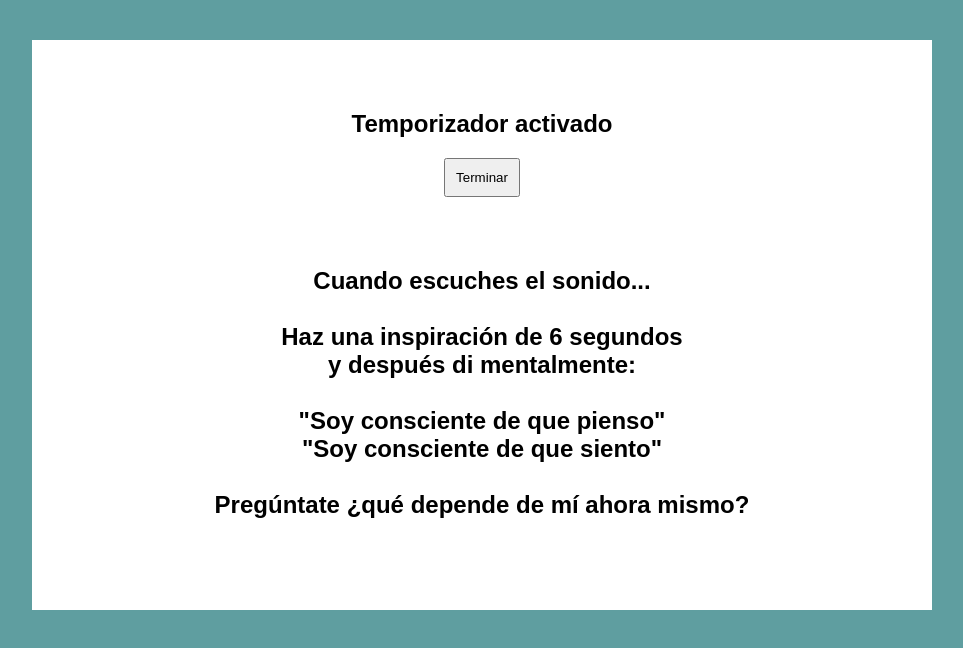
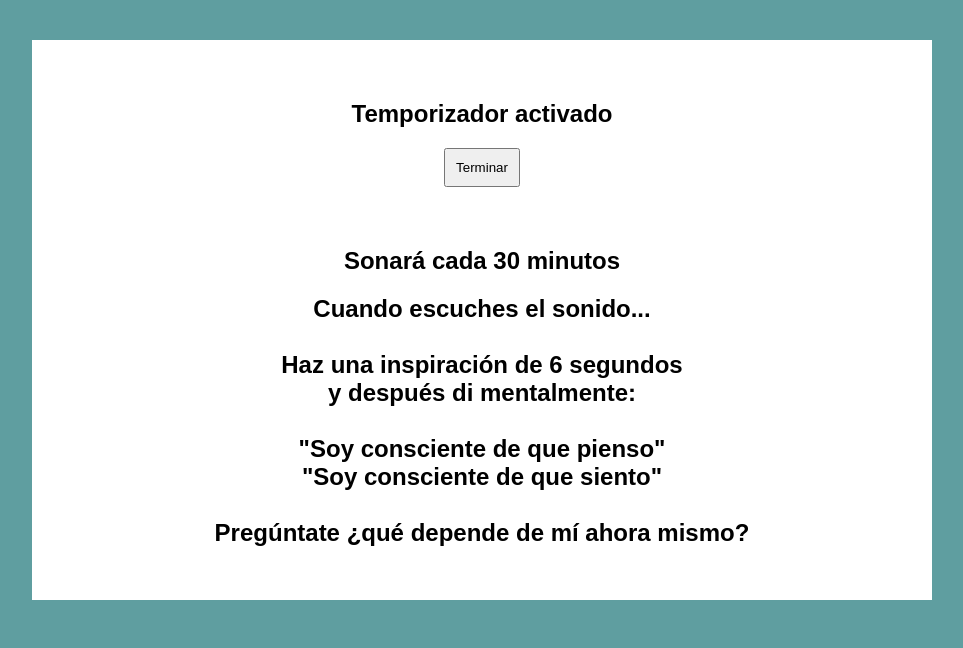
Before and after one commit to manlarestudio/sorpresa, a plain HTML site: page index.html in a window 1280 px wide. Both pictures are taken after a click on the button "Iniciar temporizador". Shown: the whole page, without its empty margins (158-1121 px from the left). Drawn offline with Linux system fonts and the light colour scheme.

Commit message:
poner tiempo en 2 patialla

```diff
--- a/index.html
+++ b/index.html
@@ -13,7 +13,7 @@
 			h2{ text-align: center; }
 			#contenedor {
 				background: white;
-				padding-top: 50px;
+				padding-top: 40px;
 				padding-bottom: 20px;
 				max-width:900px ;
 				min-height: 500px;
@@ -29,7 +29,7 @@
 			button { padding:10px;}
 			#nota{
 				display: none;
-				padding-top: 50px;
+				padding-top: 40px;
 			}
 			#primero {
 				text-align: center;
@@ -47,13 +47,14 @@
 				</div>
 				<div id="primero">
 					<h2> El intervalo de tiempo es
-					<input type="text" id="tem" value="15"> minutos <br><br>
+					<input type="text" id="tem" value="30"> minutos <br><br>
 					Sonará un sonido en los minutos indicados <br>
 					Repetirá este proceso hasta que lo termines
 
 					</h2>
 				</div>
 				<div id="nota">
+					<h2 id="tiempo"></h2>
 					<h2>Cuando escuches el sonido...<br><br>
 						Haz una inspiración de 6 segundos<br>
 						y después di mentalmente: <br><br>
@@ -70,8 +71,8 @@
 
 			function tiempo() {
 
-				var elemento = document.getElementById("tem").value;
-				var num = parseFloat(elemento);
+				var numero = document.getElementById("tem").value;
+				var num = parseFloat(numero);
 				var num1= num*60;
 				var numc=num1*1000;
 
@@ -84,6 +85,7 @@
 					var elemento = document.getElementById("nota");
 					elemento.style.display = 'block';
 					document.getElementById("texto").innerHTML = "Temporizador activado";
+					document.getElementById("tiempo").innerHTML = "Sonará cada "+numero+" minutos";
 
 					//  setInterval(sonido,1800000);
 					setInterval(sonido,numc);
```
